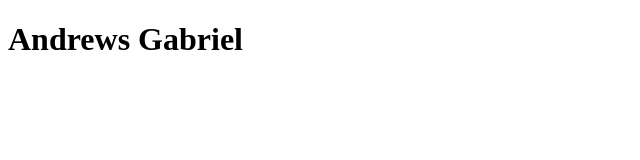
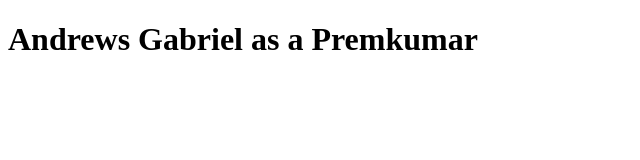
Before and after one commit to Premkumar1407/github_dummy, a plain HTML site: page index.html in a window 1280 px wide. Shown: the whole page, without its empty margins (0-640 px from the left). Drawn offline with Linux system fonts and the light colour scheme.

Commit message:
refactor : add my original name

```diff
--- a/index.html
+++ b/index.html
@@ -6,6 +6,6 @@
     <title>Document</title>
 </head>
 <body>
-    <h1>Andrews Gabriel</h1>
+    <h1>Andrews Gabriel as a Premkumar</h1>
 </body>
 </html>
```
